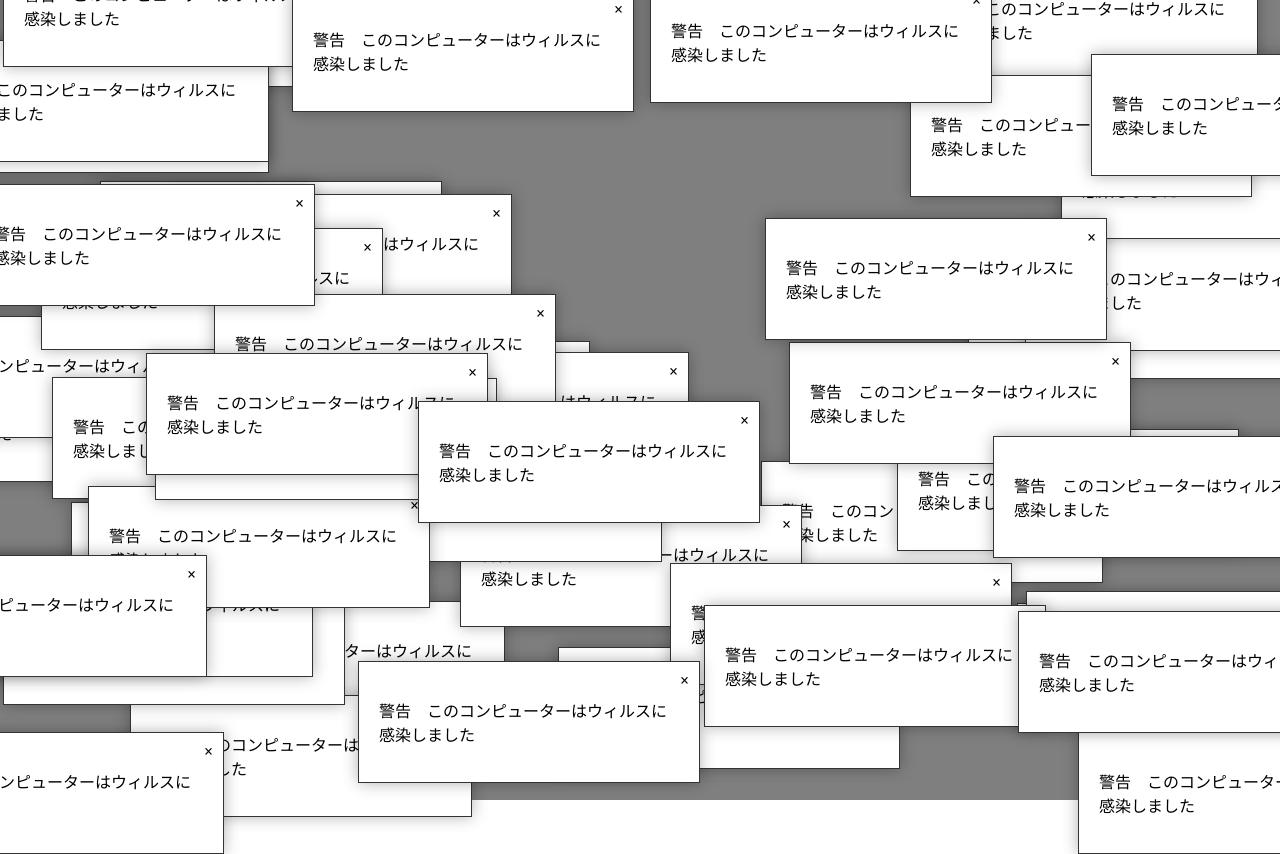
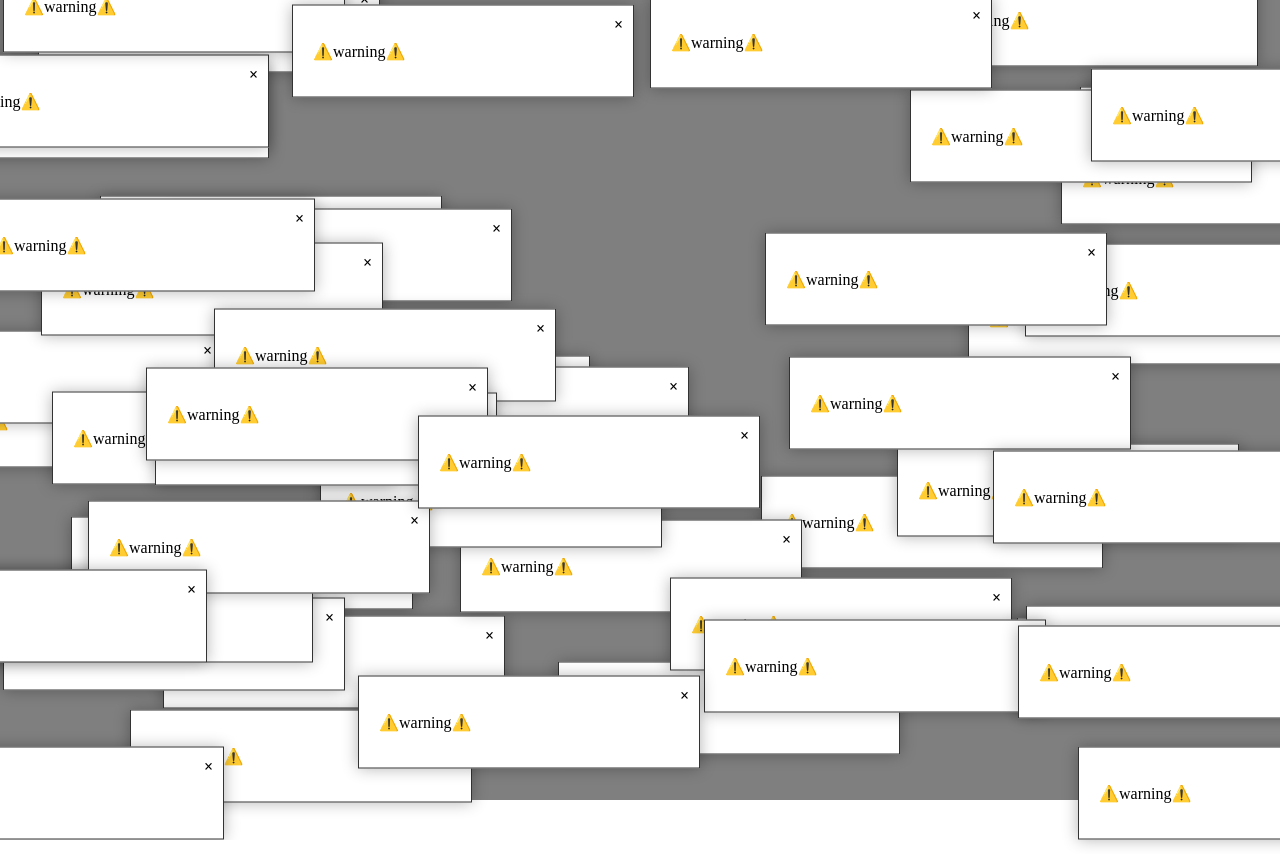
Before and after one commit to kotorimochi/test01, a plain HTML site: page index.html in a window 1280 px wide. Shown: the top 854 px of the page. Drawn offline with Linux system fonts and the light colour scheme.

Commit message:
index.html

```diff
--- a/index.html
+++ b/index.html
@@ -10,7 +10,7 @@
 <div id="overlay"></div>
 <div id="popup">
     <span class="close-btn" onclick="closePopup()">×</span>
-    <p>警告　このコンピューターはウィルスに感染しました</p>
+    <p>⚠️warning⚠️</p>
 </div>
 
 <script src="script.js"></script>
```
